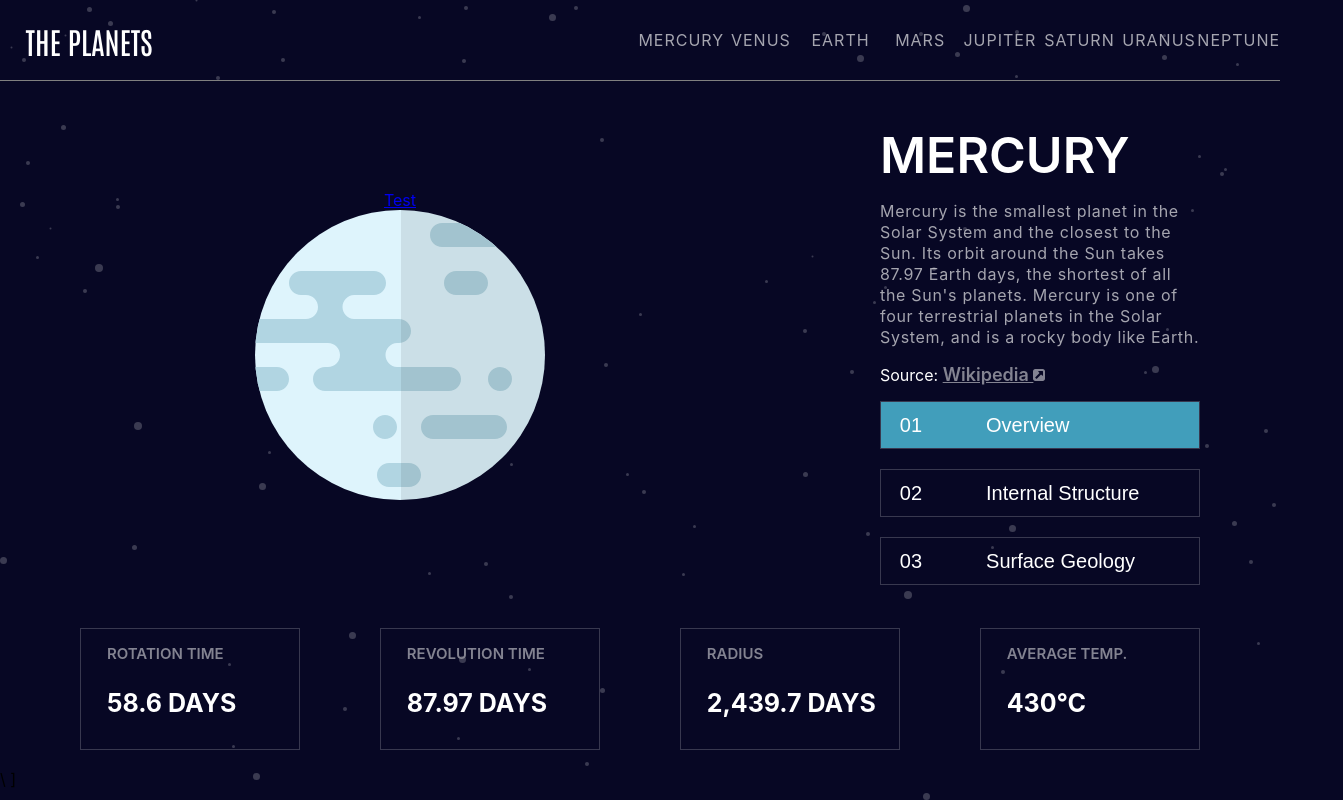
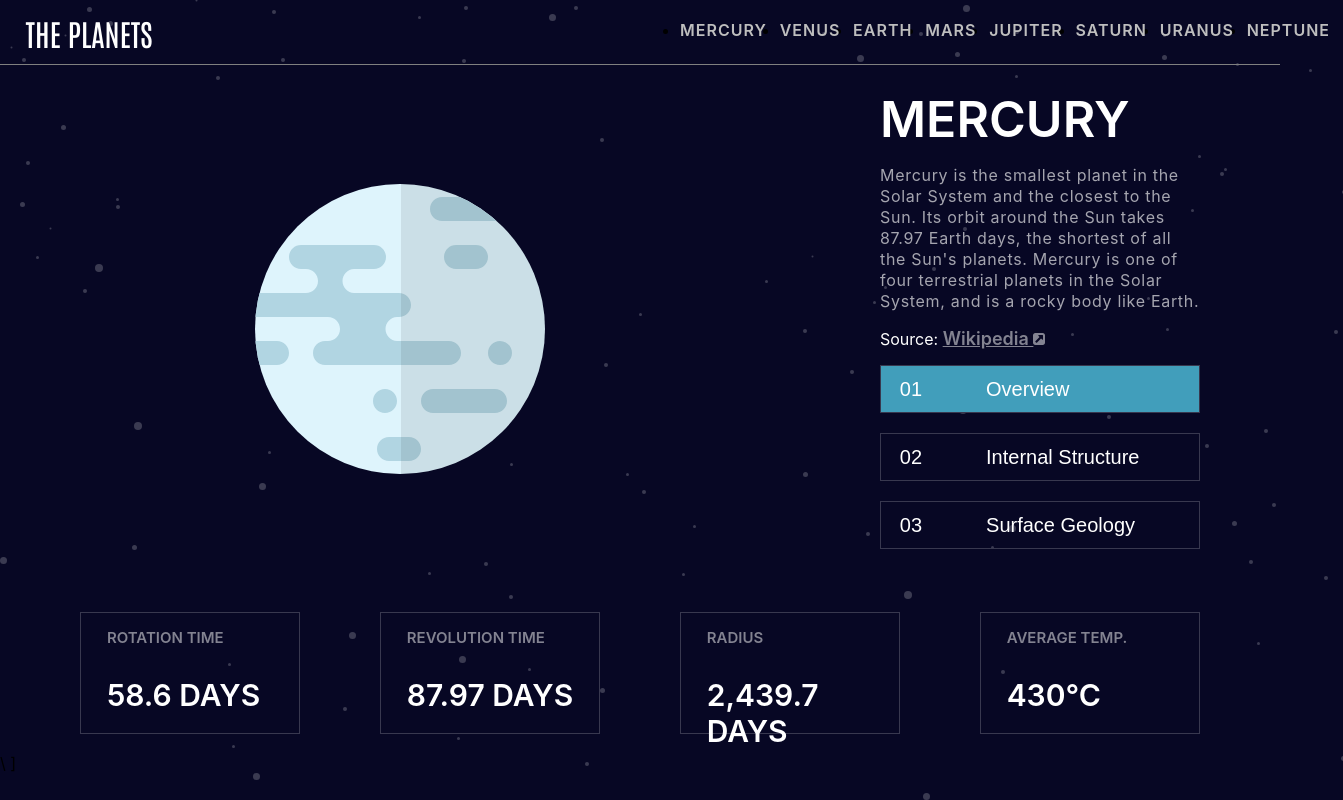
Before and after one commit to MngSebastian/Planet-Fact, a React (Create React App) app: page / in a window 1280 px wide. Shown: the whole page, 1343 px wide, since content can reach past the window. Built offline with nearby package versions, Linux system fonts and the light colour scheme.

Commit message:
Fixed navbar color flickering on hover, fixed navbar spacing

```diff
--- a/src/App.css
+++ b/src/App.css
@@ -1,4 +1,4 @@
-/* ---------------------NAVBAR-------------- */
+/* ----------------------------------- */
 body {
   background: #070724;
   background-image: url("./assets/background-stars.svg");
@@ -7,8 +7,8 @@ body {
 .navbar {
   display: flex;
   border-bottom: 1px solid gray;
-  height: 10vh;
-  width: auto;
+  height: 8vh;
+  /* width: auto; */
   justify-content: space-between;
 }
 
@@ -34,21 +34,14 @@ body {
 
 ul {
   display: flex;
-  justify-content: space-evenly;
   height: auto;
-  width: 50vw;
+  width: auto;
   margin: 0;
-  padding: 0;
-}
-
-li {
-  display: flex;
 }
 
 ul a {
-  color: rgba(251, 251, 251, 0.9);
   letter-spacing: 1px;
-  text-decoration: none;
+  font-weight: 600;
 }
 
 /* ---------------------Main Info-------------- */
@@ -63,6 +56,11 @@ ul a {
   color: white;
 }
 
+.planets-list {
+  display: flex;
+  width: 50vw;
+}
+
 .planet-img {
   display: flex;
   position: relative;
@@ -74,9 +72,8 @@ ul a {
 }
 
 .planet-info {
-  height: 55vh;
+  height: 60vh;
   width: 25vw;
-  /* border: 1px solid yellow; */
 }
 
 .planet-name {
@@ -88,7 +85,6 @@ ul a {
 .planet-btn {
   display: flex;
   cursor: pointer;
-  /* justify-content: center; */
   align-items: center;
   font-size: 20px;
   font-weight: 500;
@@ -136,13 +132,13 @@ ul a {
 .nav-neptune,
 .nav-mercury {
   display: flex;
-  color: rgba(251, 251, 251, 0.65);
+  color: rgba(190, 190, 190, 1);
   position: relative;
-  justify-content: center;
+  justify-content: space-evenly;
   text-decoration: none;
   align-items: center;
-  height: 10vh;
-  width: 6vw;
+  height: 7.5vh;
+  margin-right: 1vw;
 }
 
 .nav-mercury::before,
@@ -161,6 +157,16 @@ ul a {
   height: 5px;
   transition: transform 300ms ease-in-out;
   transform: scaleX(0);
+}
+.nav-mercury:hover,
+.nav-venus:hover,
+.nav-earth:hover,
+.nav-mars:hover,
+.nav-jupiter:hover,
+.nav-saturn:hover,
+.nav-uranus:hover,
+.nav-neptune:hover {
+  color: white;
 }
 
 .nav-mercury::before {
@@ -245,7 +251,6 @@ ul a {
 
 .planet-btn:hover {
   background-color: #38384f;
-  color: white;
 }
 
 .wikipedia {
@@ -270,7 +275,6 @@ ul a {
   justify-content: space-evenly;
   align-items: center;
   height: 20vh;
-
   color: white;
 }
 
@@ -292,10 +296,10 @@ ul a {
 
 .footer .value {
   color: white;
-  font-weight: 700;
+  font-weight: 600;
 
   margin-left: 2vw;
-  font-size: 25px;
+  font-size: 30px;
 }
 
 .geology-image {
--- a/src/Components/Mercury/Home.js
+++ b/src/Components/Mercury/Home.js
@@ -8,7 +8,6 @@ function Body() {
         <div>
             <div className='main'>
                 <div className='planet-img'>
-                    <li><a className='nav-test' href='/'>Test</a></li>
                     <img src={Mercury} alt="Picture of Mercury" />
 
                 </div>
```
